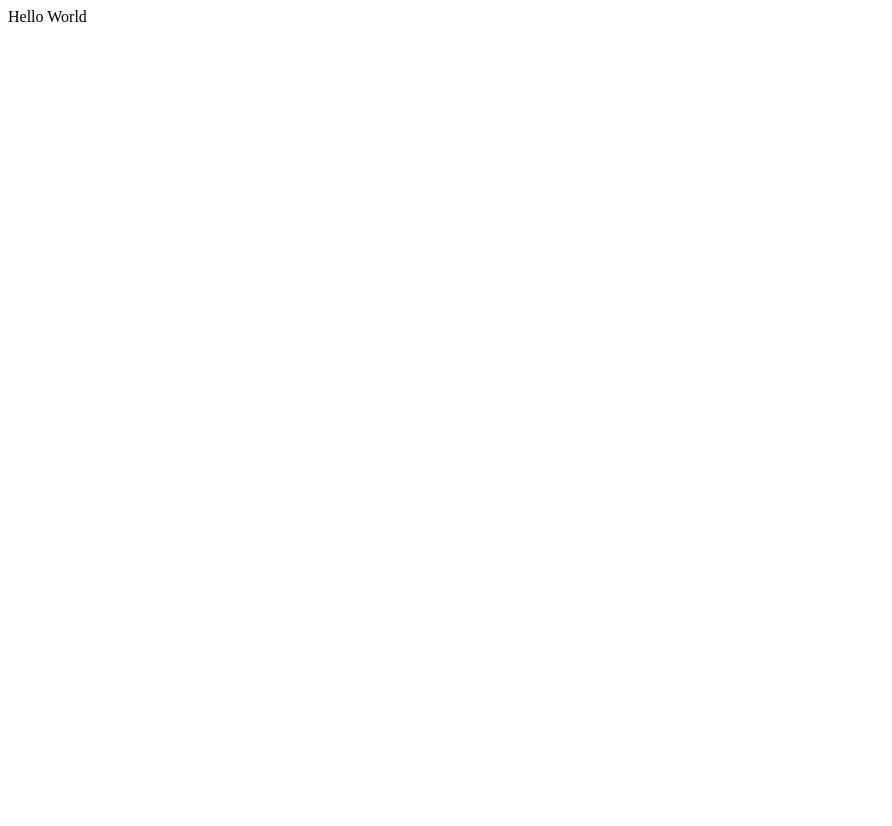
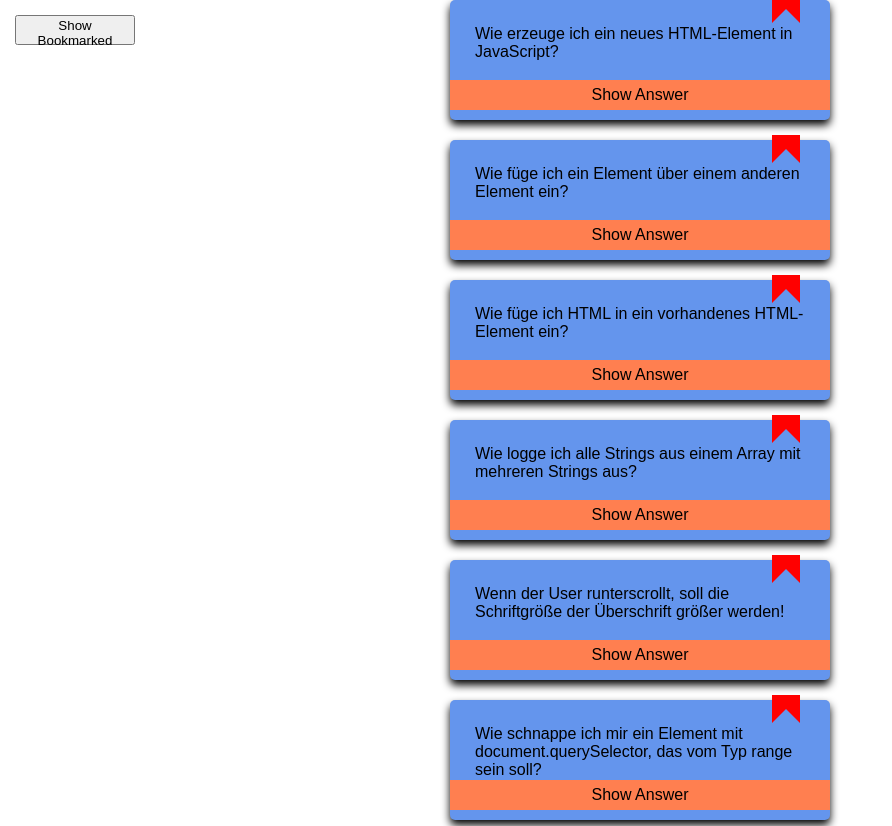
Before and after one commit to kdcho/flashcards-react, a React (Create React App) app: page / in a window 1280 px wide. Shown: the top 826 px of the page, without its empty margins (0-892 px from the left). Before the commit the page ends 800 px from the top, so only its background shows below. Built offline with nearby package versions, Linux system fonts and the light colour scheme.

Commit message:
Add show and hide to cards

```diff
--- a/package.json
+++ b/package.json
@@ -3,6 +3,7 @@
   "version": "0.1.0",
   "private": true,
   "dependencies": {
+    "prop-types": "15.7.2",
     "react": "^16.12.0",
     "react-dom": "^16.12.0",
     "react-scripts": "3.2.0",
--- a/src/App.js
+++ b/src/App.js
@@ -1,7 +1,35 @@
-import React from 'react'
+import React, { useState } from 'react'
+import Cards from './Cards.json'
+import Card from './Card.js'
+import GlobalStyle from './GlobalStyle.js'
+import Grid from './Grid.js'
+import styled from 'styled-components/macro'
 
 function App() {
-  return <div className="App">Hello World</div>
+  const [cards, setCards] = useState(Cards)
+  const [filter, setFilter] = useState('Show Bookmarked')
+
+  return (
+    <div>
+      <GlobalStyle />
+      <Grid>
+        <Filter onClick={() => setFilter(!filter)}>
+          {filter ? 'Show Bookmarked' : 'Show All'}
+        </Filter>
+        {Cards.map(card => (
+          <Card question={card.question} answer={card.answer} />
+        ))}
+      </Grid>
+    </div>
+  )
 }
 
+const Filter = styled.button`
+  position: absolute;
+  height: 30px;
+  width: 120px;
+  top: 15px;
+  left: 15px;
+`
+
 export default App
--- /dev/null
+++ b/src/Bookmark.js
@@ -0,0 +1,21 @@
+import React, { useState } from 'react'
+import styled from 'styled-components/macro'
+
+export default function Bookmark() {
+  const [isBookmarked, setIsBookmarked] = useState(false)
+  return (
+    <BookmarkStyle
+      color={isBookmarked ? 'yellow' : 'red'}
+      onClick={() => setIsBookmarked(!isBookmarked)}
+    />
+  )
+}
+
+const BookmarkStyle = styled.div`
+  position: absolute;
+  border: 14px solid ${props => props.color};
+  border-bottom-color: transparent;
+  top: -5px;
+  right: 30px;
+  width: 0;
+`
--- /dev/null
+++ b/src/Button.js
@@ -0,0 +1,19 @@
+import React from 'react'
+import styled from 'styled-components/macro'
+
+function Button({ onClick, children }) {
+  return <ButtonStyled onClick={onClick}>{children}</ButtonStyled>
+}
+
+const ButtonStyled = styled.button`
+  position: absolute;
+  width: 100%;
+  height: 30px;
+  bottom: 10px;
+  background: coral;
+  border: 0;
+  padding: 0;
+  font: inherit;
+  cursor: pointer;
+`
+export default Button
--- /dev/null
+++ b/src/Card.js
@@ -0,0 +1,53 @@
+import React, { useState } from 'react'
+import styled from 'styled-components/macro'
+import Button from './Button'
+import Bookmark from './Bookmark'
+
+export default function Card({ question, answer }) {
+  const [toggleState, setToggleState] = useState(true)
+
+  return (
+    <CardStyled className={!toggleState ? 'active' : ''}>
+      <Bookmark />
+      <p>{question}</p>
+      {
+        <AnswerStyled className={!toggleState ? 'active' : ''}>
+          {answer}
+        </AnswerStyled>
+      }
+      <Button onClick={() => setToggleState(!toggleState)}>
+        {!toggleState ? 'Hide Answer' : 'Show Answer'}
+      </Button>
+    </CardStyled>
+  )
+}
+const AnswerStyled = styled.code`
+  margin: 15px;
+  opacity: 0;
+  transition: all 1s;
+
+  &.active {
+    opacity: 1;
+  }
+`
+
+const CardStyled = styled.section`
+  display: grid;
+  position: relative;
+  grid-template-rows: 55px auto;
+  width: 380px;
+  height: 120px;
+  background: cornflowerblue;
+  color: black;
+  border-radius: 5px;
+  padding: 20px;
+  box-shadow: 0px 5px 8px #010101;
+  transition: all 1s;
+
+  &.active {
+    height: 190px;
+  }
+  > p {
+    margin: 5px;
+  }
+`
--- /dev/null
+++ b/src/Cards.json
@@ -0,0 +1,65 @@
+[
+    {
+      "title": "HTML-Element erzeugen",
+      "question": "Wie erzeuge ich ein neues HTML-Element in JavaScript?",
+      "answer": "document.createElement('div')",
+      "tags": ["javascript", "basics"],
+      "isBookmarked": true
+    },
+    {
+      "title": "HTML-Element einfügen 1",
+      "question": "Wie füge ich ein Element über einem anderen Element ein?",
+      "answer": ".insertAdjacentElement(position, element)",
+      "tags": ["javascript", "basics"],
+      "doPractice": true
+    },
+    {
+      "title": "HTML-Element einfügen 2",
+      "question": "Wie füge ich HTML in ein vorhandenes HTML-Element ein?",
+      "answer": ".innerHTML",
+      "tags": ["javascript", "basics"],
+      "isBookmarked": true
+    },
+    {
+      "title": "Array: Elemente ausloggen",
+      "question": "Wie logge ich alle Strings aus einem Array mit mehreren Strings aus?",
+      "answer": "list.forEach(element => console.log(element))",
+      "tags": ["javascript", "basics"]
+    },
+    {
+      "title": "CSS - Style 1",
+      "question": "Wenn der User runterscrollt, soll die Schriftgröße der Überschrift größer werden!",
+      "answer": "const el = document.querySelector(h1) -> window.addEventListener(\"scroll\", function) -> el.style.fontSize = \"irgendwas Größeres\"",
+      "tags": ["javascript", "basics"]
+    },
+    {
+      "title": "querySelector 1",
+      "question": "Wie schnappe ich mir ein Element mit document.querySelector, das vom Typ range sein soll?",
+      "answer": "document.querySelector('input[type=range]'",
+      "tags": ["javascript", "basics"]
+    },
+    {
+      "title": "querySelector 2",
+      "question": "Was macht das 'target = document' in der Funktion: \n\nfunction get (sel, target = document) {\nreturn target.querySelector(sel) \n}",
+      "answer": "default-Parameter wird festgelegt, nämlich document als target. Dieser wird automatisch gewählt, wenn wir kein Argument für target eingeben beim Aufrufen der Funktion",
+      "tags": ["javascript", "basics"]
+    },
+    {
+      "title": "innerHTML",
+      "question": "Was ist der Unterschied zwischen .innerHTML und .textContent?",
+      "answer": "Der Inhalt von `.innerHTML` wird als HTML ausgeführt, während `.textContent` nur den Textinhalt verändert.",
+      "tags": ["javascript", "basics"]
+    },
+    {
+      "title": "HTML-Element einfügen 3",
+      "question": "Was tue ich, wenn ich einem HTML-String vorne etwas anfügen will, z. B. vor das innere HTML eines divs",
+      "answer": "div.insertAdjacentHTML('afterbegin', '<small>hi</small>'",
+      "tags": ["javascript", "basics"]
+    },
+    {
+      "title": "Submit",
+      "question": "Ich habe ein Formular und auf 'submit' soll etwas passieren nach '.addEventListener', aber das Formular soll nicht abgeschickt werden. Was muss ich beachten?",
+      "answer": "event.preventDefault()",
+      "tags": ["javascript", "basics"]
+    }
+  ]
--- /dev/null
+++ b/src/GlobalStyle.js
@@ -0,0 +1,17 @@
+import { createGlobalStyle } from 'styled-components/macro'
+
+const GlobalStyle = createGlobalStyle`
+* {
+  box-sizing: border-box;
+}
+
+body {
+  font-family: sans-serif;
+  margin: 0;
+  height: 100vh;
+  display: grid;
+  justify-content:center;
+}
+`
+
+export default GlobalStyle
--- /dev/null
+++ b/src/Grid.js
@@ -0,0 +1,11 @@
+import React from 'react'
+import styled from 'styled-components/macro'
+
+export default function Grid({ children }) {
+  return <GridStyle>{children}</GridStyle>
+}
+
+const GridStyle = styled.div`
+  display: grid;
+  gap: 20px;
+`
```
